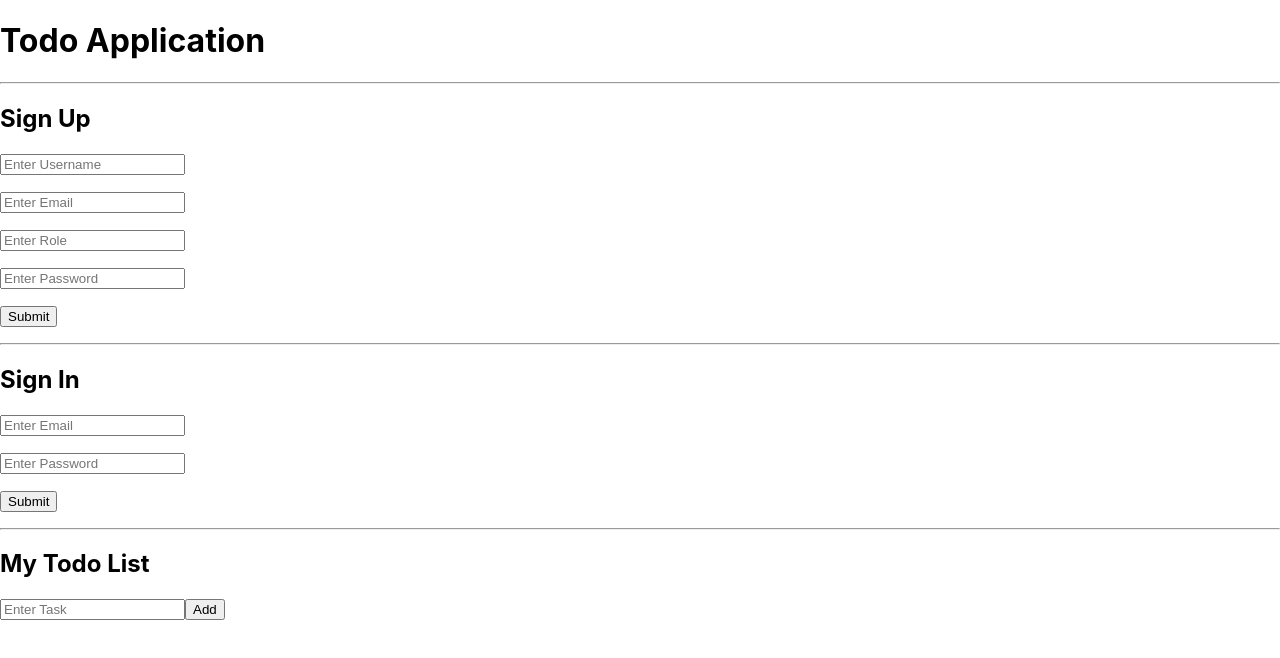
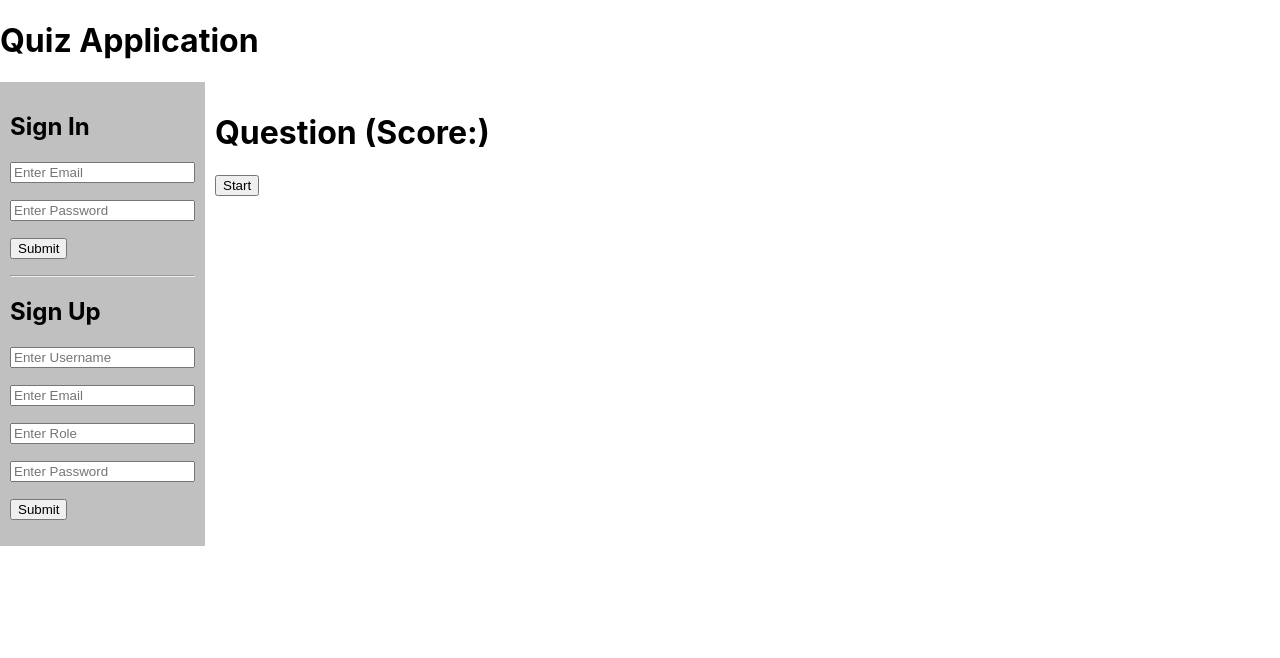
Before and after one commit to praveannair/client, a React (Create React App) app: page / in a window 1280 px wide. Shown: the top 658 px of the page. Built offline with nearby package versions, Linux system fonts and the light colour scheme.

Commit message:
Modified

```diff
--- a/src/User1.js
+++ b/src/User1.js
@@ -1,5 +1,5 @@
 import React from "react";
-import { useState } from "react";
+import { useState, useEffect } from "react";
 import axios from "axios";
 
 export default function Users1() {
@@ -9,11 +9,55 @@ export default function Users1() {
   const [role, setRole] = useState();
   const [token, setToken] = useState();
   const [data, setData] = useState(null);
+  const [question, setQuestion] = useState(null);
   const [task, setTask] = useState();
+  const [answer, setAnswer] = useState();
+  const [score, setScore] = useState();
+  const api = "http://localhost:8080";
+  // const api="https://merntodo-10m0.onrender.com"
+
+  const showQuestion = async () => {
+    await axios
+      .get(`${api}/todo/question/`, {
+        headers: {
+          authorization: "Bearer " + token,
+          Accept: "application/json",
+          "Content-Type": "application/json",
+        },
+      })
+      .then((result) => setQuestion(result.data))
+      .catch((err) => console.log(err));
+    await getScore();
+  };
+
+  // useEffect(() => {
+  //   token!=="" && showQuestion();
+  // },[]);
+
+  const submitAnswer = async (actualAnswer) => {
+    console.log(answer, actualAnswer,score);
+    if (answer === actualAnswer) {
+      await axios
+        .post(
+          `${api}/score/`,{},
+          {
+            headers: {
+              authorization: "Bearer " + token,
+              Accept: "application/json",
+              "Content-Type": "application/json",
+            },
+          }
+        )
+        .then((result) => setScore(result.data.score))
+        .catch((err) => console.log(err));
+    }
+    await showQuestion();
+    // await getScore()
+  };
 
   const showData = async () => {
     await axios
-      .get("https://merntodo-10m0.onrender.com/todo/", {
+      .get(`${api}/todo/`, {
         headers: {
           authorization: "Bearer " + token,
           Accept: "application/json",
@@ -24,9 +68,24 @@ export default function Users1() {
       .catch((err) => console.log(err));
   };
 
+
+
+  const getScore = async () => {
+    await axios
+      .get(`${api}/score/`, {
+        headers: {
+          authorization: "Bearer " + token,
+          Accept: "application/json",
+          "Content-Type": "application/json",
+        },
+      })
+      .then((result) => setScore(result.data.score))
+      .catch((err) => console.log(err));
+  };
+
   const handleSubmit = async () => {
     await axios
-      .post("https://merntodo-10m0.onrender.com/users/signup/", {
+      .post(`${api}/users/signup/`, {
         email: email,
         username: username,
         password: password,
@@ -34,13 +93,14 @@ export default function Users1() {
       })
       .then((result) => setToken(result.data.token))
       .catch((err) => console.log(err));
+    // await showQuestion()
   };
 
   const addTask = async () => {
     await axios
       .post(
-        "https://merntodo-10m0.onrender.com/todo/",
-        { task: task },
+        `${api}/todo/`,
+        { task: task, answer: answer },
         {
           headers: {
             Authorization: "Bearer " + token,
@@ -56,18 +116,20 @@ export default function Users1() {
 
   const handleLogin = async () => {
     await axios
-      .post("https://merntodo-10m0.onrender.com/users/signin/", {
+      .post(`${api}/users/signin/`, {
         email: email,
         password: password,
       })
       .then((result) => setToken(result.data.token))
       .catch((err) => console.log(err));
-    console.log(token);
-    await showData();
+    // await showData();
+    // await showQuestion()
+    // await getScore()
+    // getScore()
   };
 
   const deleteTask = async (taskId) => {
-    const url = "https://merntodo-10m0.onrender.com/todo/";
+    const url = `${api}/todo/`;
     await axios
       .delete(url + taskId, {
         headers: {
@@ -82,8 +144,29 @@ export default function Users1() {
   };
 
   return (
-    <div>
-      <h1>Todo Application</h1>
+    <>
+      <h1>Quiz Application</h1>
+      <div style={{ display: "flex" }}>
+        <div style={{ padding: "10px", backgroundColor: "silver" }}>
+
+          <h2>Sign In</h2>
+          <p>
+            <input
+              type="text"
+              onChange={(e) => setEmail(e.target.value)}
+              placeholder="Enter Email"
+            ></input>
+          </p>
+          <p>
+            <input
+              type="password"
+              onChange={(e) => setPassword(e.target.value)}
+              placeholder="Enter Password"
+            ></input>
+          </p>
+          <p>
+            <button onClick={handleLogin}>Submit</button>
+          </p>
           <hr></hr>
           <h2>Sign Up</h2>
           <p>
@@ -117,45 +200,75 @@ export default function Users1() {
           <p>
             <button onClick={handleSubmit}>Submit</button>
           </p>
-      <hr></hr>
-      <h2>Sign In</h2>
+
+        </div>
+        <div style={{ padding: "10px" }}>
+          {email === "trina@gmail.com" ? (
+            <>
+              <h2>Question</h2>
               <p>
-        <input
-          type="text"
-          onChange={(e) => setEmail(e.target.value)}
-          placeholder="Enter Email"
-        ></input>
+                <textarea
+                  rows="10"
+                  cols="100"
+                  onChange={(e) => setTask(e.target.value)}
+                ></textarea>
               </p>
               <p>
-        <input
-          type="password"
-          onChange={(e) => setPassword(e.target.value)}
-          placeholder="Enter Password"
-        ></input>
-      </p>
-      <p>
-        <button onClick={handleLogin}>Submit</button>
-      </p>
-      <hr></hr>
-      <h2>My Todo List</h2>
-      <p>
-        <input
+                <select onChange={(e) => setAnswer(e.target.value)}>
+                <option value="0">--Select--</option>
+                  <option value="a">a</option>
+                  <option value="b">b</option>
+                  <option value="c">c</option>
+                  <option value="d">d</option>
+                </select>
+                {/* <input
               type="text"
               placeholder="Enter Task"
               onChange={(e) => setTask(e.target.value)}
-        ></input>
+            ></input> */}
 
-        <button onClick={addTask}>Add</button>
+                <button onClick={addTask}>Submit</button>
               </p>
               <ol>
                 {data &&
                   data.map((obj) => (
                     <li key={obj._id}>
-              {obj.task}
-              <button onClick={() => deleteTask(obj._id)}>Delete</button>
+                      <pre>{obj.task}</pre>
+                      <h5>Answer:{obj.answer}</h5>
+                      <button onClick={() => deleteTask(obj._id)}>
+                        Delete
+                      </button>
                     </li>
                   ))}
               </ol>
+            </>
+          ) : (
+            <>
+              <h1>Question (Score:{score})</h1>
+              <button onClick={showQuestion}>Start</button>
+              {question &&
+                question.map((obj) => (
+                  <div key={obj._id}>
+                    <pre>{obj.task}</pre>
+                    <h5>
+                      Answer:
+                      <select onChange={(e) => setAnswer(e.target.value)}>
+                      <option value="0">--Select--</option>
+                        <option value="a">a</option>
+                        <option value="b">b</option>
+                        <option value="c">c</option>
+                        <option value="d">d</option>
+                      </select>
+                    </h5>
+                    <button onClick={() => submitAnswer(obj.answer)}>
+                      Submit
+                    </button>
                   </div>
+                ))}
+            </>
+          )}
+        </div>
+      </div>
+    </>
   );
 }
```
Also changed, not shown: src/App.js (+1 -14 lines), 1 other file (tests, documents, lock files or other folders). Lines whose indentation alone changed are shown as unchanged.
